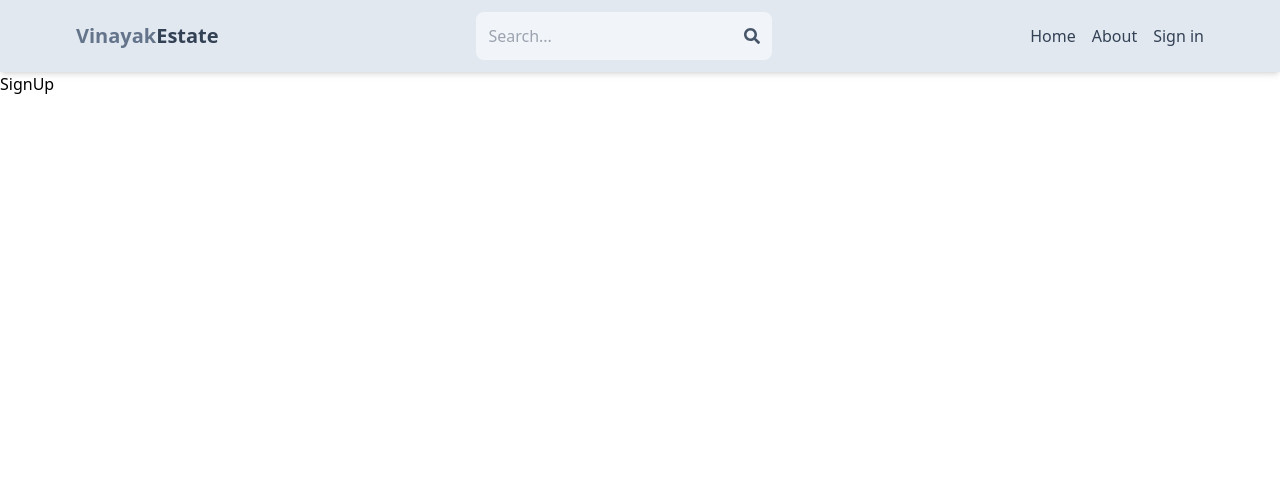
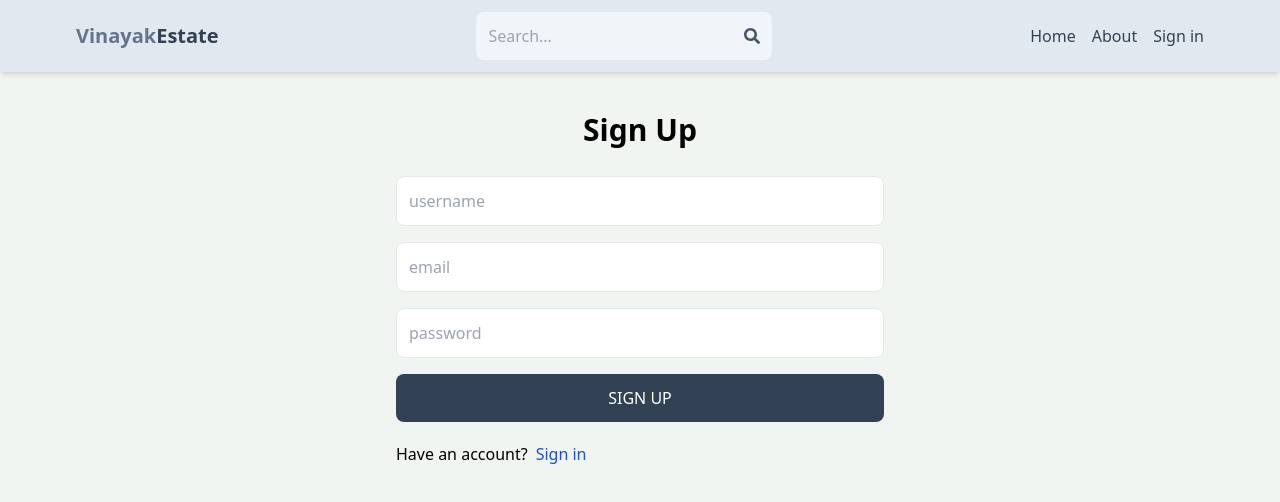
Before and after one commit to Vinayak-kumar132/GrandEstate, a React (Vite) app in the folder client/: page /sign-up in a window 1280 px wide. Shown: the top 502 px of the page. Built offline with nearby package versions, Linux system fonts and the light colour scheme.

Commit message:
Create Sign Up page

```diff
--- a/client/src/index.css
+++ b/client/src/index.css
@@ -1,3 +1,7 @@
 @tailwind base;
 @tailwind components;
 @tailwind utilities;
+
+body{
+    background-color: rgb(241,245,241);
+}
--- a/client/src/pages/SignUp.jsx
+++ b/client/src/pages/SignUp.jsx
@@ -1,7 +1,31 @@
 import React from 'react'
+import {Link} from 'react-router-dom'
 
 export default function SignUp() {
   return (
-    <div>SignUp</div>
+    <div className='p-3 max-w-lg mx-auto'>
+      <h1 className='text-3xl text-center font-semibold my-7'>Sign Up</h1>
+
+      <form className='flex flex-col gap-4'>
+         <input type="text" placeholder='username' className='border p-3 rounded-lg outline-none' id='username'/>
+         <input type="text" placeholder='email' className='border p-3 rounded-lg outline-none' id='email'/>
+
+         <input type="text" placeholder='password' className='border p-3 rounded-lg outline-none' id='password'/>
+
+         <button className='bg-slate-700 text-white p-3 rounded-lg uppercase hover:opacity-80'>Sign Up</button>
+
+
+
+      </form>
+
+      <div className='flex gap-2 mt-5'>
+        <p>Have an account?</p>
+        <Link to="/sign-in">
+        <span className='text-blue-700 '>Sign in</span>
+        </Link>
+      </div>
+
+
+    </div>
   )
 }
```
